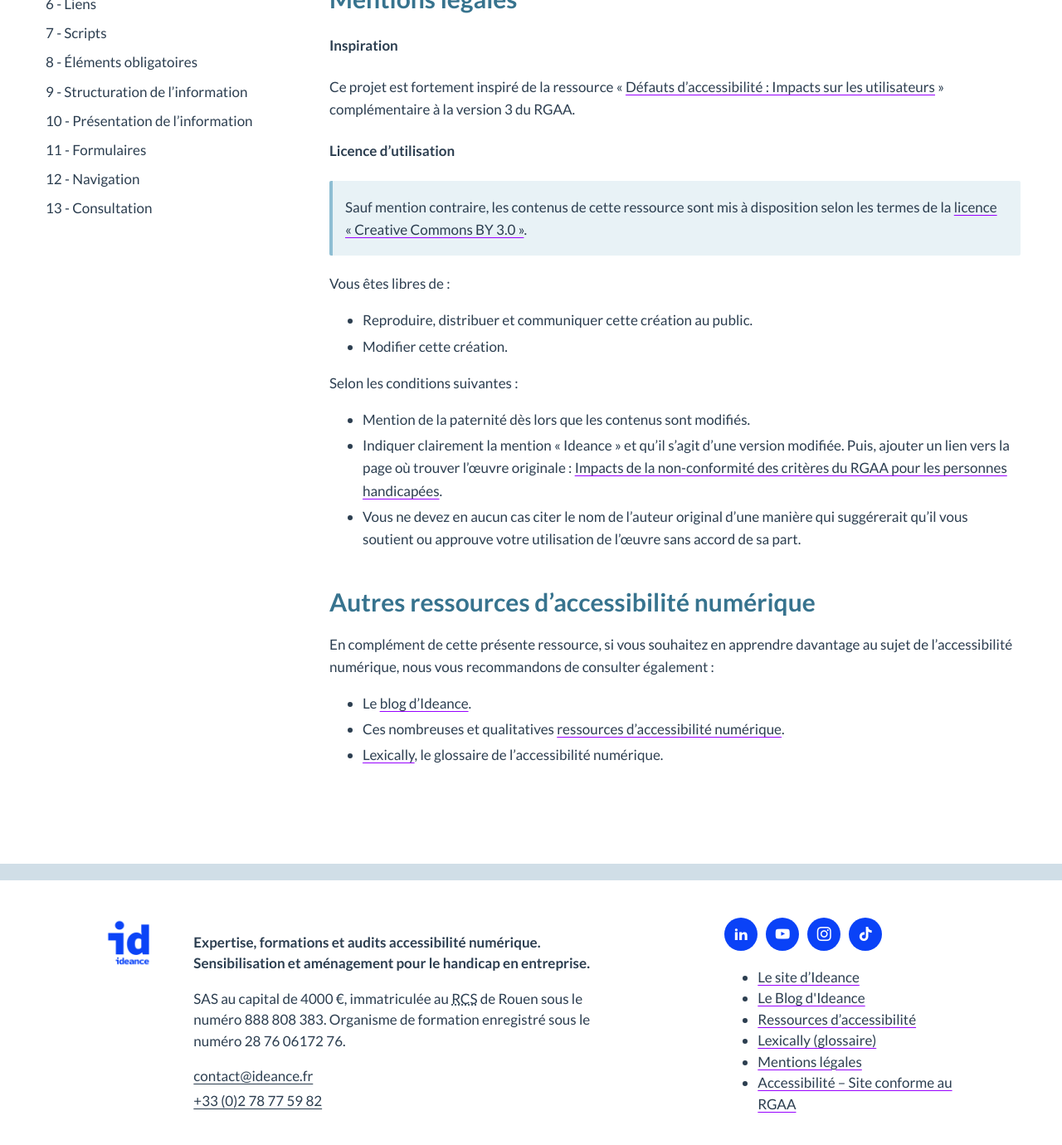
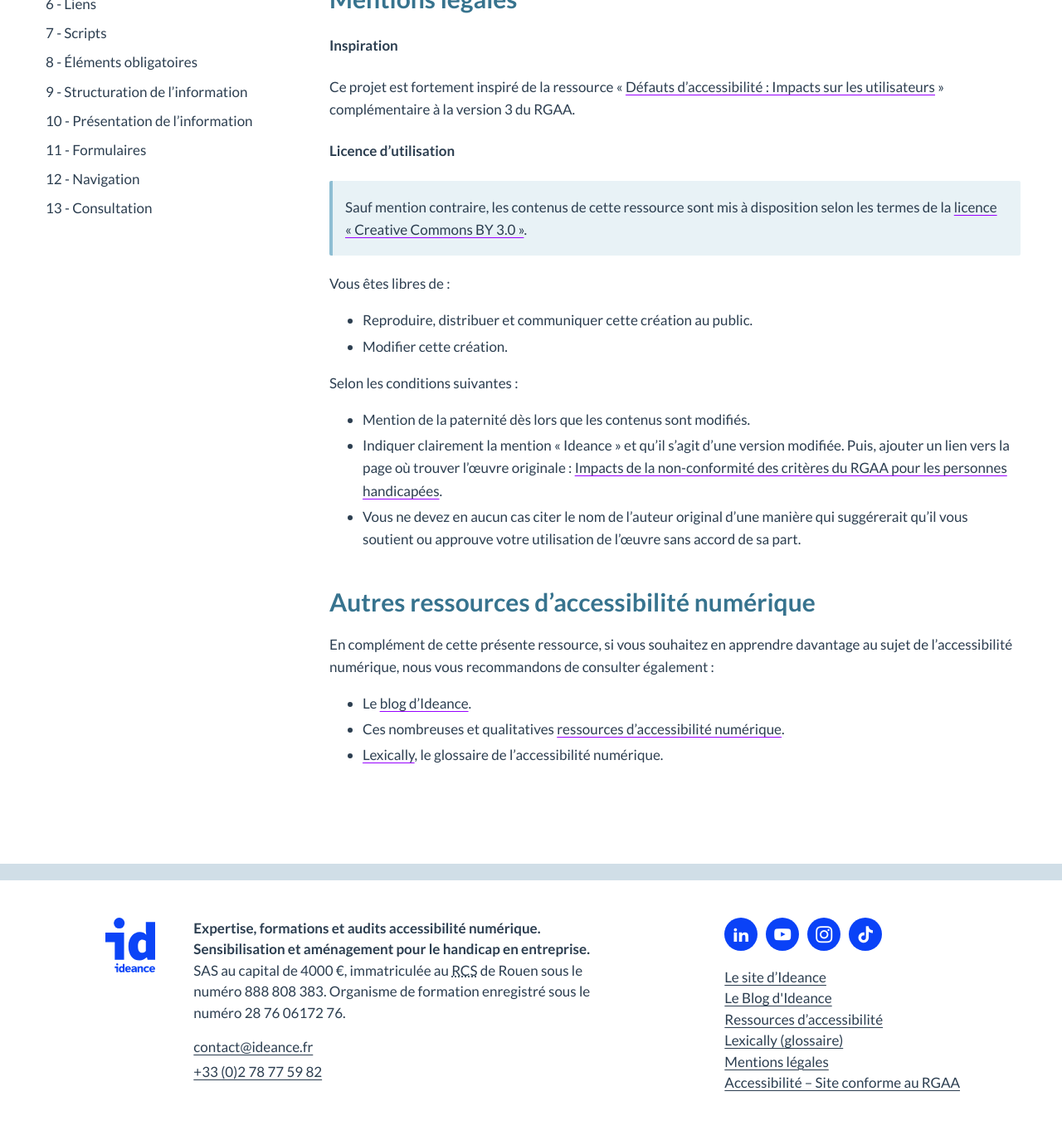
Before and after one commit to ideance-a11y/rgaa4-impacts-utilisateurs, a Jekyll site: the page built from a-propos.html, in a window 1280 px wide and 1400 px high, scrolled down 2335 px. Shown: the top 1380 px of the window at 83% size. Built offline with Jekyll 4.4.1, drawn with Linux system fonts in a browser that asks for light colours; some web fonts are replaced.

Commit message:
Corrections des styles du footer

```diff
--- a/_includes/footer.html
+++ b/_includes/footer.html
@@ -1,7 +1,7 @@
 <footer class="ice-footer" role="contentinfo">
   <div class="ice-container with-gutters no-md-gutters ice-footer-inner">
     <div class="ice-footer-logo">
-      <img src="{{- site.baseurl -}}/assets/images/ideance-logo.png" alt="Ideance" height="62" width="60">
+      <img src="{{- site.baseurl -}}/assets/images/logo_ideance.svg" alt="Ideance" height="62" width="60">
     </div>
     <div class="ice-footer-infos">
       <p>
@@ -41,7 +41,7 @@
           </a>
         </li>
       </ul>
-      <ul>
+      <ul class="menu-pied-de-page">
         <li><a href="https://ideance.net/">Le site d’Ideance</a></li>
         <li><a href="https://ideance.net/blog/">Le Blog d'Ideance</a></li>
         <li><a href="https://ideance.net/fr/ressources-accessibilite-numerique/">Ressources d’accessibilité</a></li>
--- a/_sass/layout/_footer.scss
+++ b/_sass/layout/_footer.scss
@@ -18,13 +18,19 @@
 .ice-footer {
   min-height: 9rem;
   padding-top: 3.5rem;
+  padding-bottom: 4.5rem;
   background: $white-color;
   border-top: 2rem solid rgba(68, 125, 159, 0.25);
   color: $gray-1;
 	line-height: 1.5;
+  font-size: 1.5rem;
 
   @include for-tablet {
     padding-top: 4.5rem;
+    padding-bottom: 6.5rem;
+  }
+  @include for-desktop {
+    font-size: 1.7rem;
   }
 }
 
@@ -87,7 +93,12 @@
     padding-right: $gutter-hz;
   }
 
-  p:not(:last-of-type) {
+  p {
+    margin-top: 0;
+    margin-bottom: 1.6rem;
+  }
+
+  p:first-of-type {
     margin-bottom: 0;
   }
 
@@ -125,7 +136,7 @@
       height: 4rem;
       margin: 0 1rem 0 0;
 
-      .ice-icon {
+      .icon::before {
         font-size: 2rem;
       }
     }
@@ -171,3 +182,14 @@
 .ice-legal-wrapper {
 	text-align: center;
 }
+
+.menu-pied-de-page {
+  list-style: none;
+  padding: 0;
+  a {
+    text-decoration-color: currentColor;
+    &:hover, &:focus-visible {
+      text-decoration-color: transparent;
+  }
+  }
+}
```
Also changed, not shown: _includes/menu-rubriques-rgaa.html (+0 -7 lines).
